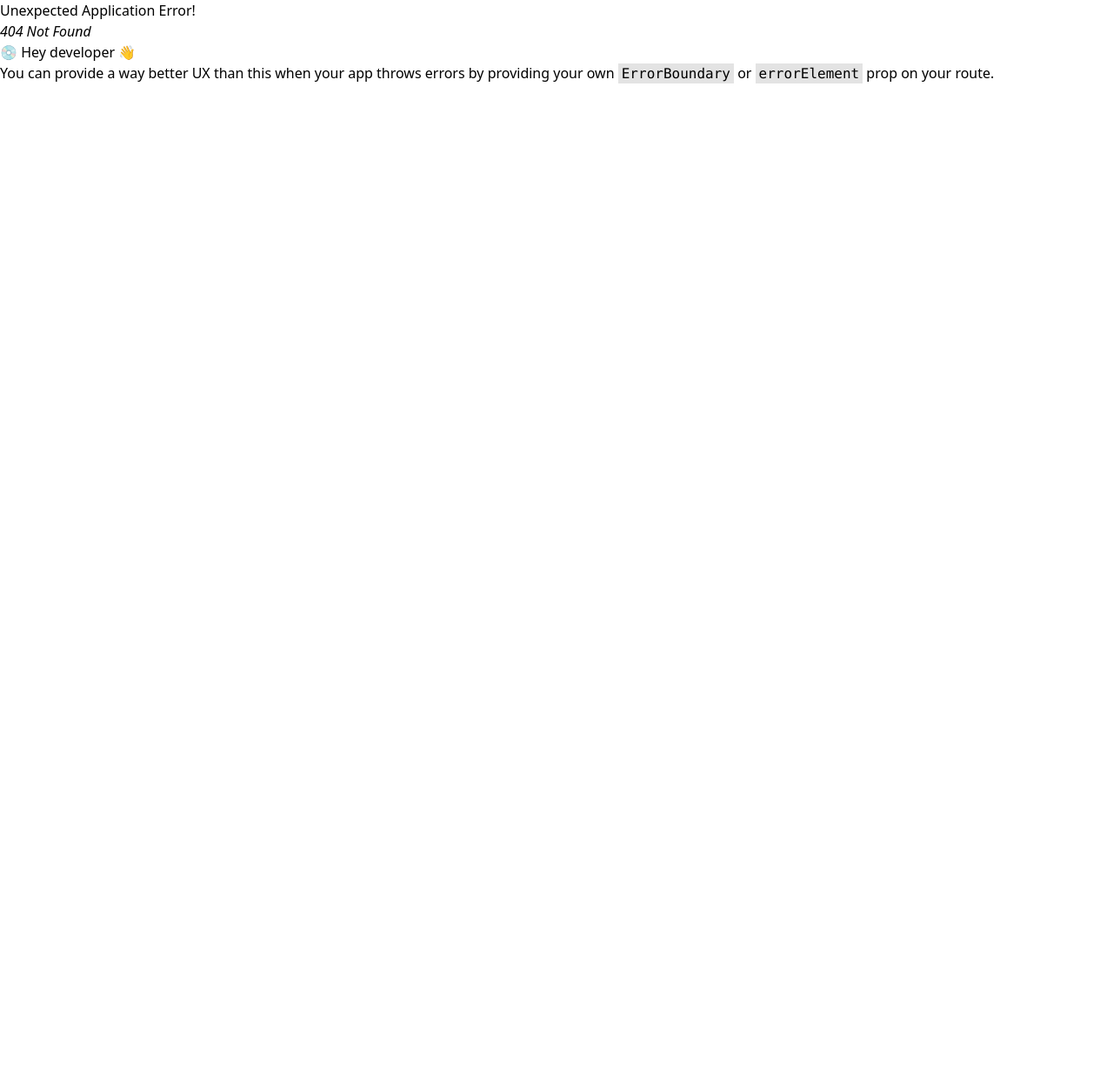
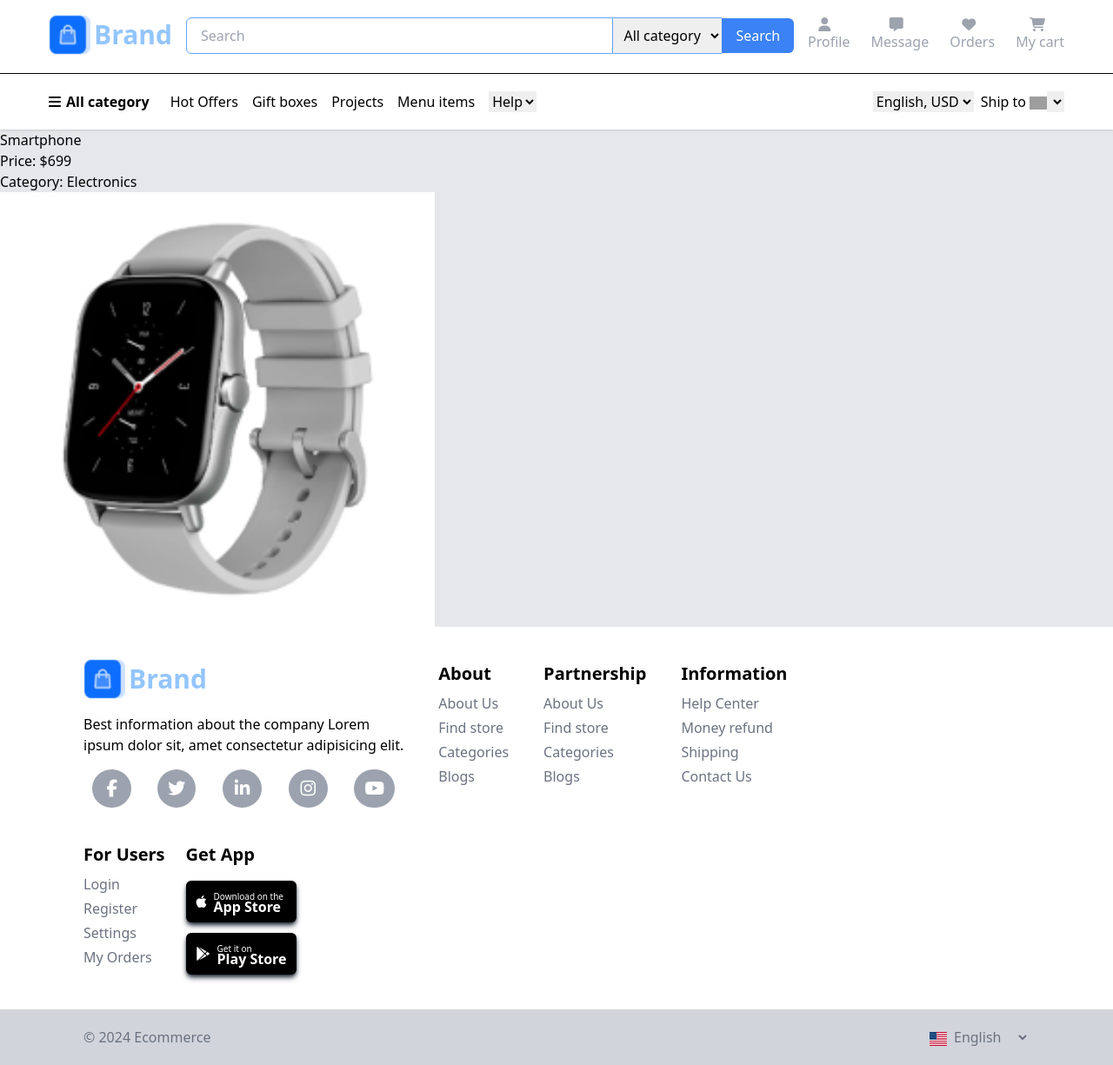
Before and after one commit to Arshanashraf/Ecommerce-webDesign, a React (Vite) app: page /details/1 in a window 1280 px wide. Before the commit this address had no page. Shown: the whole page at 87% size. Before the commit the page ends 800 px from the top, so only its background shows below. Built offline with nearby package versions, Linux system fonts and the light colour scheme; grey boxes are pictures that could not be loaded.

Commit message:
details page completed

```diff
--- a/index.html
+++ b/index.html
@@ -2,10 +2,10 @@
 <html lang="en">
   <head>
     <meta charset="UTF-8" />
-    <link rel="icon" type="image/svg+xml" href="/vite.svg" />
+    <link rel="icon" type="image/svg+xml" href="/src/assets/images/logo/logo.png" />
     <meta name="viewport" content="width=device-width, initial-scale=1.0" />
     <link rel="stylesheet" href="https://cdnjs.cloudflare.com/ajax/libs/font-awesome/6.5.2/css/all.min.css" integrity="sha512-SnH5WK+bZxgPHs44uWIX+LLJAJ9/2PkPKZ5QiAj6Ta86w+fsb2TkcmfRyVX3pBnMFcV7oQPJkl9QevSCWr3W6A==" crossorigin="anonymous" referrerpolicy="no-referrer" />
-    <title>Vite + React</title>
+    <title>Ecommerce web design</title>
   </head>
   <body class="overflow-x-hidden">
     <div id="root"></div>
--- a/package.json
+++ b/package.json
@@ -11,7 +11,9 @@
   },
   "dependencies": {
     "@reduxjs/toolkit": "^2.3.0",
+    "bootstrap": "^5.3.3",
     "react": "^18.3.1",
+    "react-bootstrap": "^2.10.5",
     "react-dom": "^18.3.1",
     "react-redux": "^9.1.2",
     "react-router-dom": "^7.0.1"
--- a/src/components/AllProducts.jsx
+++ b/src/components/AllProducts.jsx
@@ -1,29 +1,33 @@
 import React from "react";
-
 const AllProducts = ({ products }) => {
   return (
     <main className="flex-1">
       {products.length === 0 ? (
         <div className="text-center text-gray-600">No products found.</div>
       ) : (
-        <div className="grid grid-cols-1 sm:grid-cols-2 lg:grid-cols-4 gap-6">
+        <div className="grid grid-cols-1 xs:gird-cols-2 sm:grid-cols-2 lg:grid-cols-3 gap-6">
           {products.map((product) => (
+            <a href={`/details/${product.id}`}>
               <div
                 key={product.id}
-              className="bg-white rounded-lg shadow-md p-4 hover:scale-105 transition-transform"
+                className="bg-white rounded-lg flex shadow-md p-4 hover:scale-105 transition-transform xs:flex-col sm:flex-col lg:flex-col"
               >
             <img
               src={product.image}
               alt={product.name}
-                className="w-full h-40 object-cover rounded"
+              className="w-[210px] object-cover rounded"
             />
-              <h3 className="text-lg font-semibold mt-2">{product.name}</h3>
-              <p className="text-gray-500">Price: ${product.price}</p>
-              <p className="text-yellow-500">Rating: {product.rating} ⭐</p>
-              <button className="mt-4 w-full bg-blue-600 text-white py-2 rounded hover:bg-blue-700">
-                Add to Cart
-              </button>
+            <div>
+            <div className="flex justify-between w-full"><h3 className="text-lg font-semibold mt-2 ">{product.name}</h3> <a href=""><i class="fa-regular fa-heart text-xl text-blue-500 font-semi-bold border border-gray-300 rounded-md px-2 py-1.5"></i></a></div>
+            <p className="font-bold text-xl mt-3">${product.price} <span className="text-gray-400 pl-2 text-base line-through ">$1128.00</span></p>
+            <div className="flex gap-2 mt-1">
+            <p className="text-yellow-500"><i class="fa-solid fa-star"></i><i class="fa-solid fa-star"></i><i class="fa-solid fa-star"></i><i class="fa-solid fa-star "></i><i class="fa-solid fa-star text-gray-300"></i> {product.rating} </p>
+            <ul className="list-disc flex gap-8 pl-5 marker:text-gray-400 xs:hidden sm:hidden lg:hidden"><li className="text-gray">154 orders</li><li className="text-green-500">Free Shipping</li></ul>
             </div>
+            <p className="mt-3 text-lg text-gray-400 pr-10 xs:hidden sm:hidden lg:hidden">Lorem ipsum dolor sit amet consectetur, adipisicing elit. Vero reprehenderit illo, quam, </p>
+            <a href="#" className="text-blue-500 text-lg font-semibold mt-2.5">View details</a>
+            </div>
+          </div></a>
           ))}
         </div>
       )}
--- /dev/null
+++ b/src/components/Detailedpage.jsx
@@ -0,0 +1,23 @@
+import React from 'react'
+import { useParams } from 'react-router-dom';
+import { products } from './products';
+
+const Detailedpage = () => {
+    const { productId } = useParams(); // Get the productId from the URL
+    const product = products.find((p) => p.id === parseInt(productId));
+
+    if (!product) {
+      return <p>Product not found</p>;
+    }
+  return (
+    <div>
+
+      <h2>{product.name}</h2>
+      <p>Price: ${product.price}</p>
+      <p>Category: {product.category}</p>
+      <img src={product.image} alt={product.name} />
+    </div>
+  )
+}
+
+export default Detailedpage
--- a/src/components/Footer/Footer.jsx
+++ b/src/components/Footer/Footer.jsx
@@ -62,8 +62,8 @@ function Footer() {
                     <div className="space-y-4">
                         <h1 className="font-bold text-xl">Get App</h1>
                         <div className="space-y-3">
-                            <a href="#" className="flex text-white bg-black gap-2 font-semibold rounded-md shadow-md shadow-gray-800 px-3 py-2"><i className="fa-brands fa-apple pt-1"></i><p>App Store</p></a>
-                            <a href="#" className="flex text-white bg-black gap-2 font-semibold rounded-md shadow-md shadow-gray-800 px-3 py-2"><i className="fa-brands fa-google-play pt-1"></i><p>Play Store</p></a>
+                            <a href="#" className="flex text-white bg-black gap-2 font-semibold rounded-md shadow-md shadow-gray-800 px-3 py-3"><i className="fa-brands fa-apple pt-1"></i><p className='flex-col flex leading-3'><span className='text-[10px] font-light '>Download on the</span>App Store</p></a>
+                            <a href="#" className="flex text-white bg-black gap-2 font-semibold rounded-md shadow-md shadow-gray-800 px-3 py-3"><i className="fa-brands fa-google-play pt-1"></i><p className='flex-col flex leading-3'><span className='text-[10px] font-light '>Get it on</span>Play Store</p></a>
                         </div>
                     </div>
                   </div>
@@ -71,10 +71,16 @@ function Footer() {
         </section>
         <section className="bg-gray-300">
             <div className="mx-24 rounded-md  xl:mx-16 lg:mx-5 md:mx-10 sm:mx-5 xs:mx-0  xs:p-0 xs:bg-none 2xs:mx-0 2xs:mt-3 2xs:p-0 2xs:bg-none py-5">
-                <div className="flex  flex-wrap">
+                <div className="flex   justify-between">
                     <h1 className="text-gray-500">&copy; 2024 Ecommerce</h1>
-                    <div className="flex pl-96 gap-1  mx-auto  text-gray-500 ">
-                        <img src="/src/assets/images/flags/usa.png" className="w-5 h-4 mt-1.5 " alt=""/>English
+                    <div className="flex gap-1  text-gray-500 ">
+                        <img src="/src/assets/images/flags/usa.png" className="w-5 h-4 mt-1.5 " alt=""/>
+                        <div>
+                        <select className='bg-gray-300 text-'>
+                            <option >English</option>
+                           < option >Duetesch</option>
+                            </select>
+                        </div>
                     </div>
                 </div>
             </div>
--- a/src/components/Header/Header.jsx
+++ b/src/components/Header/Header.jsx
@@ -1,5 +1,6 @@
 import {useState, useRef, useEffect} from 'react'
 import Logo from '../../assets/images/logo/logo.png'
+import { Link } from 'react-router-dom';
 function Header() {
     const [menuVisible, setMenuVisible] = useState(false);
     const menuRef = useRef(null);
@@ -43,7 +44,7 @@ function Header() {
                 </div>
 
                 <div className="flex  items-center space-x-6 mz-auto sm:hidden xs:hidden ">
-                <a href="" className="flex flex-col items-center text-gray-400 "><i className="fa-solid fa-user w-5  mr-1 md:pt-2 md:text-xl 2xs:pt-2 2xs:text-2xl"></i><p className="md:hidden 2xs:hidden">Profile</p></a>
+                <a href="" className="flex flex-col items-center text-gray-400 "><i className="fa-solid fa-user w-5  mr-1 md:pt-2 md:text-xl 2xs:pt-2 2xs:text-2xl xs:fa-regular"></i><p className="md:hidden 2xs:hidden">Profile</p></a>
                 <a href="#" className="flex flex-col items-center text-gray-400 md:hidden 2xs:hidden"><i className="fa-solid fa-message w-5  mr-1 "></i><p>Message</p></a>
                 <a href="" className="flex flex-col items-center text-gray-400 md:hidden 2xs:hidden"><i className="fa-solid fa-heart w-5 mr-1 "></i><p>Orders</p></a>
                 <a href="" className="flex flex-col items-center text-gray-400"><i className="fa-solid fa-cart-shopping w-5  mr-1 md:pt-2 md:text-2xl 2xs:pt-2 2xs:text-2xl"></i><p className="md:hidden 2xs:hidden">My cart</p></a>
@@ -77,7 +78,7 @@ function Header() {
                    className={`absolute flex flex-col space-y-2 mt-8 shadow-lg rounded-lg shadow-gray-600 bg-white ${
                     menuVisible ? '' : 'hidden'
                     }`}>
-                    <a href="products" className="hover:bg-blue-100 px-3 py-1">Automobiles</a>
+                    <Link to="products" className="hover:bg-blue-100 px-3 py-1">Automobiles</Link>
                     <a href="#" className="hover:bg-blue-100 px-3 py-1">Clothes amd wear</a>
                     <a href="#" className="hover:bg-blue-100 px-3 py-1">Home interiors</a>
                     <a href="#" className="hover:bg-blue-100 px-3 py-1">Tools, equipments</a>
--- a/src/components/Pagination.jsx
+++ b/src/components/Pagination.jsx
@@ -8,7 +8,7 @@ const Pagination = ({ currentPage, totalPages, onPageChange }) => {
                 disabled={currentPage === 1}
                 className="px-4 py-2 bg-gray-300 rounded disabled:opacity-50"
             >
-                Previous
+                &#x2770;
             </button>
 
             {[...Array(totalPages)].map((_, index) => (
@@ -26,7 +26,8 @@ const Pagination = ({ currentPage, totalPages, onPageChange }) => {
                 disabled={currentPage === totalPages}
                 className="px-4 py-2 bg-gray-300 rounded disabled:opacity-50"
             >
-                Next
+                &#x2771;
+
             </button>
         </div>
     );
--- a/src/components/products.js
+++ b/src/components/products.js
@@ -1,19 +1,19 @@
 export const products = [
-    { id: 1, name: "Smartphone", price: 699, rating: 4.5, category: "Electronics", brand: "Apple", image: "smartphone.jpg" },
+    { id: 1, name: "Smartphone", price: 699, rating: 4.5, category: "Electronics", brand: "Apple", image: "/src/assets/images/section2/smartWatch.png" },
     { id: 2, name: "Laptop", price: 999, rating: 4.7, category: "Electronics", brand: "Samsung", image: "laptop.jpg" },
     { id: 3, name: "T-Shirt", price: 29, rating: 4.1, category: "Clothing", brand: "Sony", image: "tshirt.jpg" },
     { id: 4, name: "Tablet", price: 499, rating: 4.2, category: "Electronics", brand: "Apple", image: "tablet.jpg" },
     { id: 5, name: "Shoes", price: 89, rating: 4.6, category: "Clothing", brand: "Nike", image: "shoes.jpg" },
     { id: 6, name: "Watch", price: 199, rating: 4.8, category: "Accessories", brand: "Casio", image: "watch.jpg" },
-    { id: 1, name: "Smartphone", price: 699, rating: 4.5, category: "Electronics", brand: "Apple", image: "smartphone.jpg" },
-    { id: 2, name: "Laptop", price: 999, rating: 4.7, category: "Electronics", brand: "Samsung", image: "laptop.jpg" },
-    { id: 3, name: "T-Shirt", price: 29, rating: 4.1, category: "Clothing", brand: "Sony", image: "tshirt.jpg" },
-    { id: 4, name: "Tablet", price: 499, rating: 4.2, category: "Electronics", brand: "Apple", image: "tablet.jpg" },
-    { id: 5, name: "Shoes", price: 89, rating: 4.6, category: "Clothing", brand: "Nike", image: "shoes.jpg" },
-    { id: 6, name: "Watch", price: 199, rating: 4.8, category: "Accessories", brand: "Casio", image: "watch.jpg" },
-    { id: 3, name: "T-Shirt", price: 29, rating: 4.1, category: "Clothing", brand: "Sony", image: "tshirt.jpg" },
-    { id: 4, name: "Tablet", price: 499, rating: 4.2, category: "Electronics", brand: "Apple", image: "tablet.jpg" },
-    { id: 5, name: "Shoes", price: 89, rating: 4.6, category: "Clothing", brand: "Nike", image: "shoes.jpg" },
-    { id: 6, name: "Watch", price: 199, rating: 4.8, category: "Accessories", brand: "Casio", image: "watch.jpg" },
+    { id: 7, name: "Smartphone", price: 699, rating: 4.5, category: "Electronics", brand: "Apple", image: "smartphone.jpg" },
+    { id: 8, name: "Laptop", price: 999, rating: 4.7, category: "Electronics", brand: "Samsung", image: "laptop.jpg" },
+    { id: 9, name: "T-Shirt", price: 29, rating: 4.1, category: "Clothing", brand: "Sony", image: "tshirt.jpg" },
+    { id: 10, name: "Tablet", price: 499, rating: 4.2, category: "Electronics", brand: "Apple", image: "tablet.jpg" },
+    { id: 11, name: "Shoes", price: 89, rating: 4.6, category: "Clothing", brand: "Nike", image: "shoes.jpg" },
+    { id: 12, name: "Watch", price: 199, rating: 4.8, category: "Accessories", brand: "Casio", image: "watch.jpg" },
+    { id: 13, name: "T-Shirt", price: 29, rating: 4.1, category: "Clothing", brand: "Sony", image: "tshirt.jpg" },
+    { id: 14, name: "Tablet", price: 499, rating: 4.2, category: "Electronics", brand: "Apple", image: "tablet.jpg" },
+    { id: 15, name: "Shoes", price: 89, rating: 4.6, category: "Clothing", brand: "Nike", image: "shoes.jpg" },
+    { id: 16, name: "Watch", price: 199, rating: 4.8, category: "Accessories", brand: "Casio", image: "watch.jpg" },
     // Add more products as needed
   ];
--- a/src/main.jsx
+++ b/src/main.jsx
@@ -7,6 +7,7 @@ import './index.css'
 import App from './App.jsx'
 import Home from './pages/Home.jsx'
 import Products from './pages/Products.jsx'
+import Details from './pages/Details.jsx'
 
 const router = createBrowserRouter([
   {
@@ -20,6 +21,10 @@ const router = createBrowserRouter([
       {
         path:"/products",
         element: <Products />
+      },
+      {
+        path:"/details/:productId",
+        element: <Details />
       }
     ]
   }
--- /dev/null
+++ b/src/pages/Details.jsx
@@ -0,0 +1,14 @@
+import React from 'react'; // Import the products array
+import Detailedpage from '../components/Detailedpage';
+
+const Details = () => {
+
+
+  return (
+    <div>
+      <Detailedpage />
+    </div>
+  );
+};
+
+export default Details;
--- a/src/pages/Home.jsx
+++ b/src/pages/Home.jsx
@@ -2,6 +2,8 @@ import React from 'react'
 import Avatar from "../assets/images/mainbg/avatar.png"
 
 function Home() {
+
+
   return (
     <div id='/'>
       <section className="mx-20 xl:mx-16 lg:mx-5 md:mx-10 sm:mx-5 xs:mx-0 2xs:mx-0  mt-6 rounded-md px-5 py-3 bg-white   xs:mt-0 xs:p-0 xs:bg-none 2xs:mt-0 2xs:p-0 border border-gray-400 shadow-md shadow-gray-500">
@@ -47,7 +49,7 @@ function Home() {
         </section>
 
         <section className="mx-20 xl:mx-16 lg:mx-5 md:mx-10 sm:mx-5 xs:mx-0 2xs:mx-0 mt-6 rounded-md  bg-white  xs:mt-2 sm:mt-2 xs:p-0 xs:bg-none 2xs:mt-0 2xs:p-0 2xs:bg-none border-2 border-gray-400">
-            <div className="row flex  xs:flex-col sm:flex-col 2xs:flex-col items-center justify-between">
+            <div className="row flex  xs:flex-col sm:flex-col 2xs:flex-col ">
                 <div className="col-lg-2 flex flex-col  pr-11 p-5  xs:flex-row xs:space-x-14 sm:flex-row sm:space-x-40 sm:border-b xs:border-b 2xs:flex-row 2xs:space-x-6 2xs:border-b 2xs:p-2">
                     <div className="-space-y-1 xs:-space-y-0 xs:pt-4 2xs:-space-y-0 2xs:pt-4 sm:pt-4">
                         <h1 className="text-xl font-bold 2xs:text-lg">Deals and offers</h1>
@@ -325,7 +327,7 @@ function Home() {
 
         <section className="mx-20 xl:mx-16 lg:mx-5 md:mx-10 sm:mx-5 xs:mx-0  mt-6 rounded-md xs:mt-2 sm:mt-2 xs:p-0 xs:bg-none 2xs:mx-2 2xs:mt-3 2xs:p-0 2xs:bg-none ">
             <h1 className="text-2xl font-bold">Recommended items</h1>
-            <div className="flex flex-wrap gap-5 mt-4 2xs:gap-2 justify-evenly">
+            <div className="flex flex-wrap gap-5 mt-4 2xs:gap-2 justify-center">
                 <div className="bg-white shadow-md shadow-gray-400   px-3 py-2 rounded-md border border-gray-400 hover:animate-pulse">
                     <a href="#">
                         <img src="/src/assets/images/section6/shirt.png" className="w-48 2xs:w-32" alt="" />
@@ -433,73 +435,73 @@ function Home() {
             </div>
         </section>
 
-        <section className="mx-20 xl:mx-16 lg:mx-5 md:mx-10 sm:mx-5 xs:mx-0  mt-6 rounded-md   xs:mt-2 sm:mt-2 xs:p-0 xs:bg-none 2xs:mx-4 2xs:mt-3 2xs:p-0 2xs:bg-none ">
+        <section className="mx-20 xl:mx-16 lg:mx-5 md:mx-10 sm:mx-5 xs:mx-0  mt-6 rounded-md   xs:mt-2 sm:mt-2 xs:p-0 xs:bg-none 2xs:mx-0 2xs:mt-3 2xs:p-0 2xs:bg-none ">
             <h1 className="text-2xl font-bold mb-5">Suppliers by region</h1>
-            <div className="flex flex-wrap gap-6 2xs:gap-2 xs:gap-2 justify-center ">
-                <div className="flex w-52">
+            <div className="flex flex-wrap gap-x-16 gap-y-4 2xs:gap-2 xs:gap-2 justify-center ">
+                <div className="flex w-44">
                     <img src="/src/assets/images/flags/uae.webp" className="w-10 h-8 mt-2" alt="" />
                     <div className="pl-2">
                         <h1 className=" font-semibold">Arabic Emirates</h1>
                         <p className="text-sm text-gray-500">Shopname.ae</p>
                     </div>
                 </div>
-                <div className="flex w-52">
+                <div className="flex w-44">
                     <img src="/src/assets/images/flags/australia.jpeg" className="w-10 h-8 mt-2" alt="" />
                     <div className="pl-2">
                         <h1 className=" font-semibold">Australia</h1>
                         <p className="text-sm text-gray-500">Shopname.ae</p>
                     </div>
                 </div>
-                <div className="flex w-52">
+                <div className="flex w-44">
                     <img src="/src/assets/images/flags/usa.png" className="w-10 h-8 mt-2" alt="" />
                     <div className="pl-2">
                         <h1 className=" font-semibold">United States</h1>
                         <p className="text-sm text-gray-500">Shopname.ae</p>
                     </div>
                 </div>
-                <div className="flex w-52">
+                <div className="flex w-44">
                     <img src="/src/assets/images/flags/russia.jpeg" className="w-10 h-8 mt-2" alt="" />
                     <div className="pl-2">
                         <h1 className=" font-semibold">Russia</h1>
                         <p className="text-sm text-gray-500">Shopname.ae</p>
                     </div>
                 </div>
-                <div className="flex w-52">
+                <div className="flex w-44">
                     <img src="/src/assets/images/flags/itzly.jpeg" className="w-10 h-8 mt-2" alt="" />
                     <div className="pl-2">
                         <h1 className=" font-semibold">Italy</h1>
                         <p className="text-sm text-gray-500">Shopname.ae</p>
                     </div>
                 </div>
-                <div className="flex w-52">
+                <div className="flex w-44">
                     <img src="/src/assets/images/flags/denmark.jpeg" className="w-10 h-8 mt-2" alt="" />
                     <div className="pl-2">
                         <h1 className=" font-semibold">Denmark    </h1>
                         <p className="text-sm text-gray-500">Shopname.ae</p>
                     </div>
                 </div>
-                <div className="flex  w-52">
+                <div className="flex  w-44">
                     <img src="/src/assets/images/flags/france.jpeg" className="w-10 h-8 mt-2" alt="" />
                     <div className="pl-2">
                         <h1 className=" font-semibold">france</h1>
                         <p className="text-sm text-gray-500">Shopname.ae</p>
                     </div>
                 </div>
-                <div className="flex w-52">
+                <div className="flex w-44">
                     <img src="/src/assets/images/flags/ger.jpeg" className="w-10 h-8 mt-2" alt="" />
                     <div className="pl-2">
                         <h1 className=" font-semibold">Germany</h1>
                         <p className="text-sm text-gray-500">Shopname.ae</p>
                     </div>
                 </div>
-                <div className="flex w-52">
+                <div className="flex w-44">
                     <img src="/src/assets/images/flags/china.jpeg" className="w-10 h-8 mt-2" alt="" />
                     <div className="pl-2">
                         <h1 className=" font-semibold">China</h1>
                         <p className="text-sm text-gray-500">Shopname.ae</p>
                     </div>
                 </div>
-                <div className="flex w-52">
+                <div className="flex w-44">
                     <img src="/src/assets/images/flags/britain.jpeg" className="w-10 h-8 mt-2" alt="" />
                     <div className="pl-2">
                         <h1 className=" font-semibold">Great Britain</h1>
```
Also changed, not shown: 1 other file (tests, documents, lock files or other folders). Lines whose indentation alone changed are shown as unchanged.
